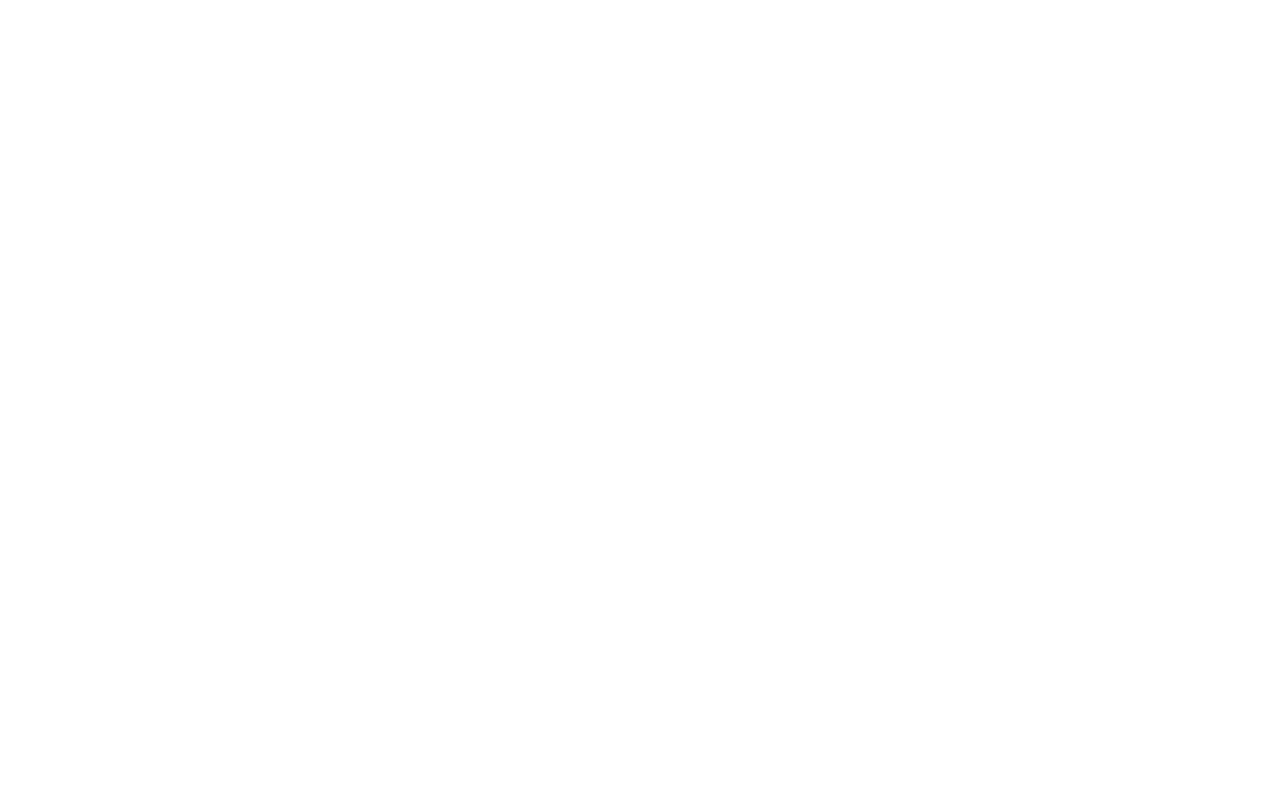
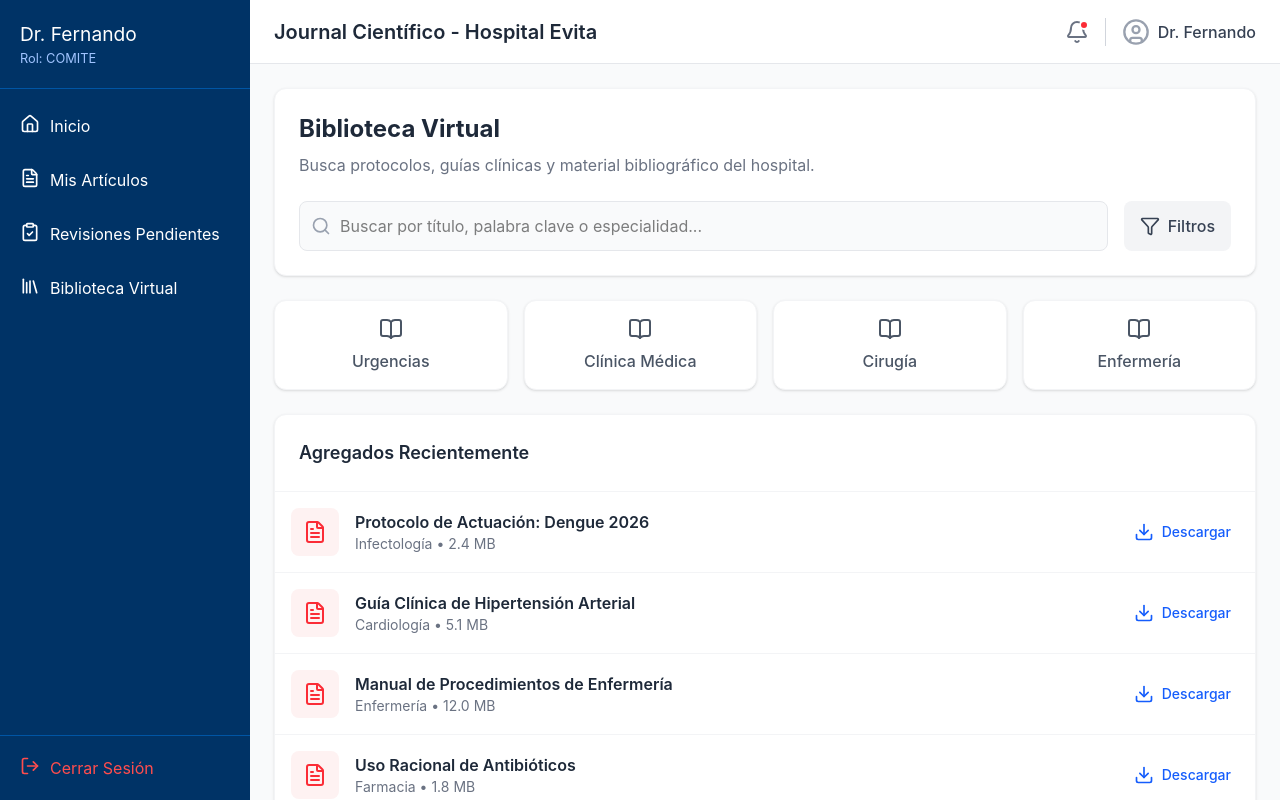
Before and after one commit to landerklang/Hospital-Evita-Journal-Cientifico-SSl, a React app in the folder frontend/: page /biblioteca in a window 1280 px wide. Before the commit this address had no page. Built offline with nearby package versions, Linux system fonts and the light colour scheme; the HTML template or start-up script is replaced by a standard one.

Commit message:
cimiento del modulo biblioteca virtual terminado

```diff
--- a/frontend/src/App.jsx
+++ b/frontend/src/App.jsx
@@ -3,7 +3,8 @@
 import DashboardLayout from './components/layout/DashboardLayout';
 
 // Componentes "Fantasma" temporales para probar la navegación
-const DashboardHome = () => <h1 className="text-2xl font-bold">Bienvenido al Journal</h1>;
+import DashboardHome from './pages/DashboardHome';
+import BibliotecaHome from './pages/BibliotecaHome';
 const MisArticulos = () => <h1 className="text-2xl font-bold">Mis Artículos Subidos</h1>;
 const Revisiones = () => <h1 className="text-2xl font-bold">Panel de Revisiones del Comité</h1>;
 
@@ -17,7 +18,7 @@
     specialtyId: 3
   });
 
-  return (
+return (
     <BrowserRouter>
       <Routes>
         {/* Todas las rutas dentro de DashboardLayout tendrán el menú lateral */}
@@ -25,13 +26,15 @@
 
           <Route index element={<DashboardHome />} />
 
-          {/* Rutas accesibles por todos (Autor, Comité, Admin) */}
+          {/* --- Módulo de Leandro (Journal) --- */}
           <Route path="mis-articulos" element={<MisArticulos />} />
 
-          {/* Rutas protegidas (Solo Comité y Admin) */}
           {(user.role === 'COMITE' || user.role === 'ADMIN') && (
             <Route path="revisiones" element={<Revisiones />} />
           )}
+
+          {/* --- Tu Módulo (Biblioteca) --- */}
+          <Route path="biblioteca" element={<BibliotecaHome />} />
 
         </Route>
       </Routes>
--- a/frontend/src/components/layout/Sidebar.jsx
+++ b/frontend/src/components/layout/Sidebar.jsx
@@ -1,5 +1,6 @@
 import { Link } from 'react-router-dom';
 import { Home, FileText, ClipboardCheck, LogOut } from 'lucide-react'; // Íconos
+import { Library } from 'lucide-react';
 
 export default function Sidebar({ user }) {
   if (!user) return null;
@@ -30,6 +31,10 @@
             <ClipboardCheck size={20} /> Revisiones Pendientes
           </Link>
         )}
+
+        <Link to="/biblioteca" style={{ display: 'flex', gap: '10px', padding: '15px 20px', color: 'white', textDecoration: 'none' }}>
+          <Library size={20} /> Biblioteca Virtual
+        </Link>
       </nav>
 
       {/* Botón de Salir (Abajo de todo) */}
--- /dev/null
+++ b/frontend/src/pages/BibliotecaHome.jsx
@@ -0,0 +1,73 @@
+import { Search, BookOpen, Download, FileText, Filter } from 'lucide-react';
+
+export default function BibliotecaHome() {
+  // Datos "mock" de la biblioteca
+  const recursos = [
+    { id: 1, titulo: 'Protocolo de Actuación: Dengue 2026', categoria: 'Infectología', tipo: 'PDF', tamaño: '2.4 MB' },
+    { id: 2, titulo: 'Guía Clínica de Hipertensión Arterial', categoria: 'Cardiología', tipo: 'PDF', tamaño: '5.1 MB' },
+    { id: 3, titulo: 'Manual de Procedimientos de Enfermería', categoria: 'Enfermería', tipo: 'PDF', tamaño: '12.0 MB' },
+    { id: 4, titulo: 'Uso Racional de Antibióticos', categoria: 'Farmacia', tipo: 'PDF', tamaño: '1.8 MB' },
+  ];
+
+  return (
+    <div className="space-y-6">
+      {/* Encabezado y Buscador */}
+      <div className="bg-white p-6 rounded-xl shadow-sm border border-gray-100">
+        <h1 className="text-2xl font-bold text-gray-800 mb-2">Biblioteca Virtual</h1>
+        <p className="text-gray-500 mb-6">Busca protocolos, guías clínicas y material bibliográfico del hospital.</p>
+
+        <div className="flex gap-4">
+          <div className="relative flex-1">
+            <Search className="absolute left-3 top-1/2 -translate-y-1/2 text-gray-400" size={20} />
+            <input
+              type="text"
+              placeholder="Buscar por título, palabra clave o especialidad..."
+              className="w-full pl-10 pr-4 py-3 bg-gray-50 border border-gray-200 rounded-lg focus:outline-none focus:ring-2 focus:ring-blue-500 focus:bg-white transition-all"
+            />
+          </div>
+          <button className="bg-gray-100 hover:bg-gray-200 text-gray-700 px-4 py-2 rounded-lg flex items-center gap-2 font-medium transition-colors">
+            <Filter size={20} />
+            Filtros
+          </button>
+        </div>
+      </div>
+
+      {/* Categorías Rápidas */}
+      <div className="grid grid-cols-2 md:grid-cols-4 gap-4">
+        {['Urgencias', 'Clínica Médica', 'Cirugía', 'Enfermería'].map((cat, i) => (
+          <button key={i} className="bg-white p-4 rounded-xl shadow-sm border border-gray-100 flex flex-col items-center gap-2 hover:border-blue-500 hover:text-blue-600 transition-colors text-gray-600">
+            <BookOpen size={24} />
+            <span className="font-medium">{cat}</span>
+          </button>
+        ))}
+      </div>
+
+      {/* Lista de Recursos Recientes */}
+      <div className="bg-white rounded-xl shadow-sm border border-gray-100 overflow-hidden">
+        <div className="p-6 border-b border-gray-100">
+          <h2 className="text-lg font-semibold text-gray-800">Agregados Recientemente</h2>
+        </div>
+
+        <div className="divide-y divide-gray-100">
+          {recursos.map((recurso) => (
+            <div key={recurso.id} className="p-4 hover:bg-gray-50 flex items-center justify-between transition-colors">
+              <div className="flex items-center gap-4">
+                <div className="p-3 bg-red-50 text-red-500 rounded-lg">
+                  <FileText size={24} />
+                </div>
+                <div>
+                  <h4 className="font-semibold text-gray-800">{recurso.titulo}</h4>
+                  <p className="text-sm text-gray-500">{recurso.categoria} • {recurso.tamaño}</p>
+                </div>
+              </div>
+              <button className="text-blue-600 hover:bg-blue-50 p-2 rounded-lg transition-colors flex items-center gap-2">
+                <Download size={20} />
+                <span className="text-sm font-medium hidden md:inline">Descargar</span>
+              </button>
+            </div>
+          ))}
+        </div>
+      </div>
+    </div>
+  );
+}
--- a/frontend/src/pages/DashboardHome.jsx
+++ b/frontend/src/pages/DashboardHome.jsx
@@ -0,0 +1,52 @@
+import { Clock, CheckCircle, BellRing, Users } from 'lucide-react';
+
+export default function DashboardHome() {
+  // Datos "mock" temporales. Cuando Lautaro termine el backend,
+  // esto vendrá de un fetch() a tu API.
+  const stats = [
+    { titulo: 'Artículos en Revisión', valor: '12', icono: Clock, color: 'text-yellow-600', bg: 'bg-yellow-100' },
+    { titulo: 'Publicados este mes', valor: '5', icono: CheckCircle, color: 'text-green-600', bg: 'bg-green-100' },
+    { titulo: 'Convocatorias Activas', valor: '2', icono: BellRing, color: 'text-blue-600', bg: 'bg-blue-100' },
+    { titulo: 'Autores Registrados', valor: '48', icono: Users, color: 'text-purple-600', bg: 'bg-purple-100' },
+  ];
+
+  return (
+    <div className="space-y-6">
+      <div>
+        <h1 className="text-2xl font-bold text-gray-800">Panel de Control</h1>
+        <p className="text-gray-500">Resumen de actividad del Journal Científico</p>
+      </div>
+
+      {/* Grid de Tarjetas de Estadísticas */}
+      <div className="grid grid-cols-1 md:grid-cols-2 lg:grid-cols-4 gap-6">
+        {stats.map((stat, index) => (
+          <div key={index} className="bg-white rounded-xl shadow-sm p-6 border border-gray-100 flex items-center gap-4 transition-transform hover:-translate-y-1">
+            <div className={`p-3 rounded-lg ${stat.bg} ${stat.color}`}>
+              <stat.icono size={24} />
+            </div>
+            <div>
+              <p className="text-sm font-medium text-gray-500">{stat.titulo}</p>
+              <h3 className="text-2xl font-bold text-gray-800">{stat.valor}</h3>
+            </div>
+          </div>
+        ))}
+      </div>
+
+      {/* Sección de Actividad Reciente */}
+      <div className="bg-white rounded-xl shadow-sm border border-gray-100 p-6 mt-8">
+        <h2 className="text-lg font-semibold text-gray-800 mb-4">Convocatorias Recientes</h2>
+
+        {/* Un banner de ejemplo simulando una convocatoria abierta */}
+        <div className="bg-blue-50 border-l-4 border-blue-500 p-4 rounded-r-md flex justify-between items-center">
+          <div>
+            <h4 className="font-semibold text-blue-900">Edición Especial: Innovaciones 2026</h4>
+            <p className="text-sm text-blue-700">Se aceptan manuscritos hasta el 30 de Noviembre.</p>
+          </div>
+          <button className="bg-blue-600 hover:bg-blue-700 text-white px-4 py-2 rounded-md text-sm font-medium transition-colors">
+            Ver Detalles
+          </button>
+        </div>
+      </div>
+    </div>
+  );
+}
```
